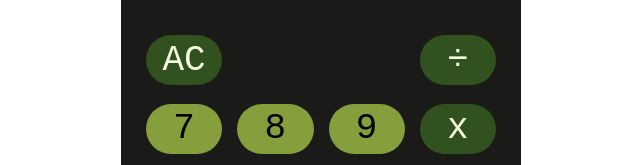
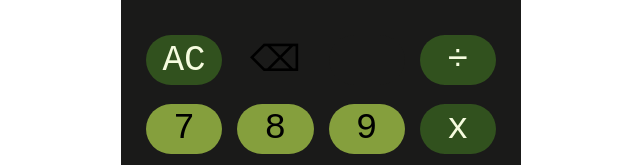
Before and after one commit to Fargun75/calculator, a plain HTML site: page index.html in a window 1280 px wide. Shown: the part 230-395 px from the top of the page, 319-959 px from the left. Drawn offline with Linux system fonts and the light colour scheme.

Commit message:
Add a delete button

```diff
--- a/index.html
+++ b/index.html
@@ -13,7 +13,7 @@
         <div class="row" id="display"></div>
         <div class="row">
             <div class="button operator" id="ac">AC</div>
-            <div class="button" id="empty"></div>
+            <div class="button delete" id="delete">&#x232B;</div>
             <div class="button" id="empty"></div>
             <div class="button operator" id="/">&divide;</div>
         </div>
```
